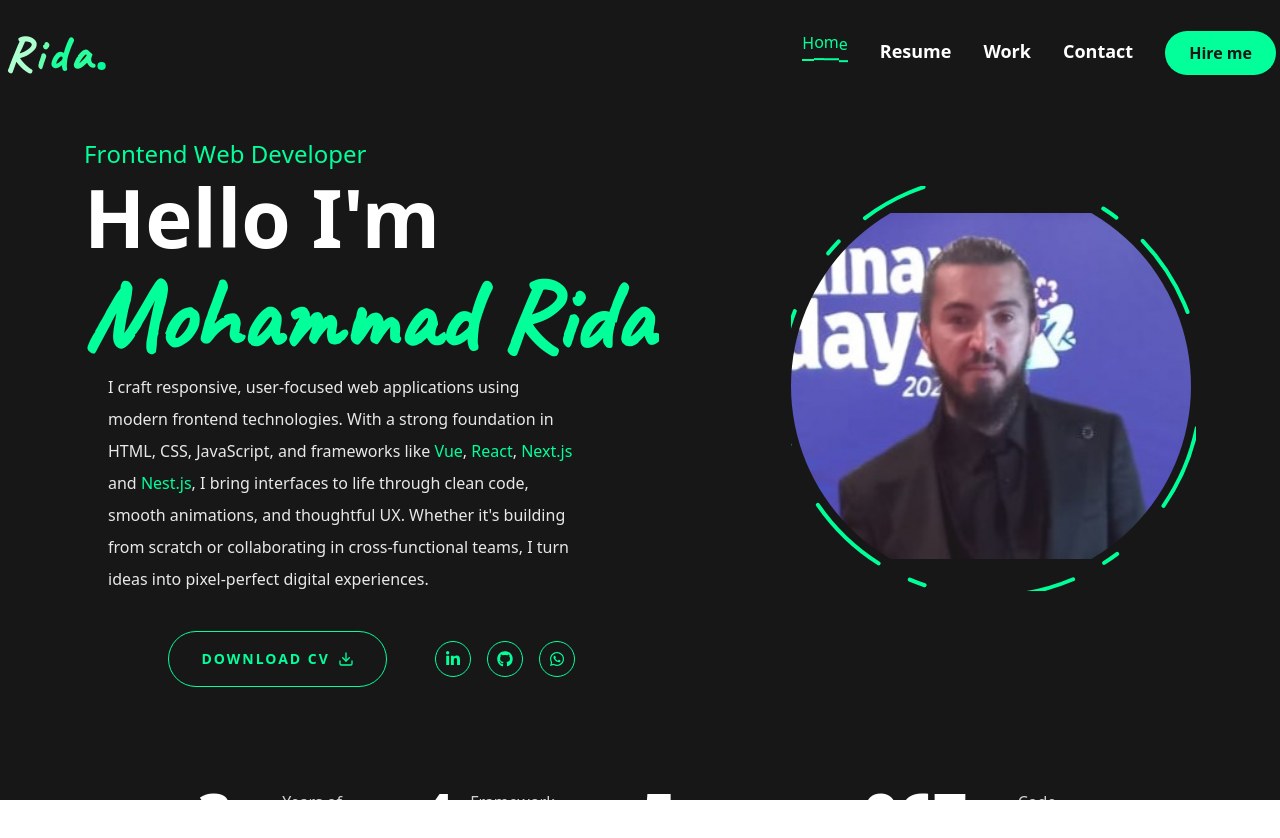
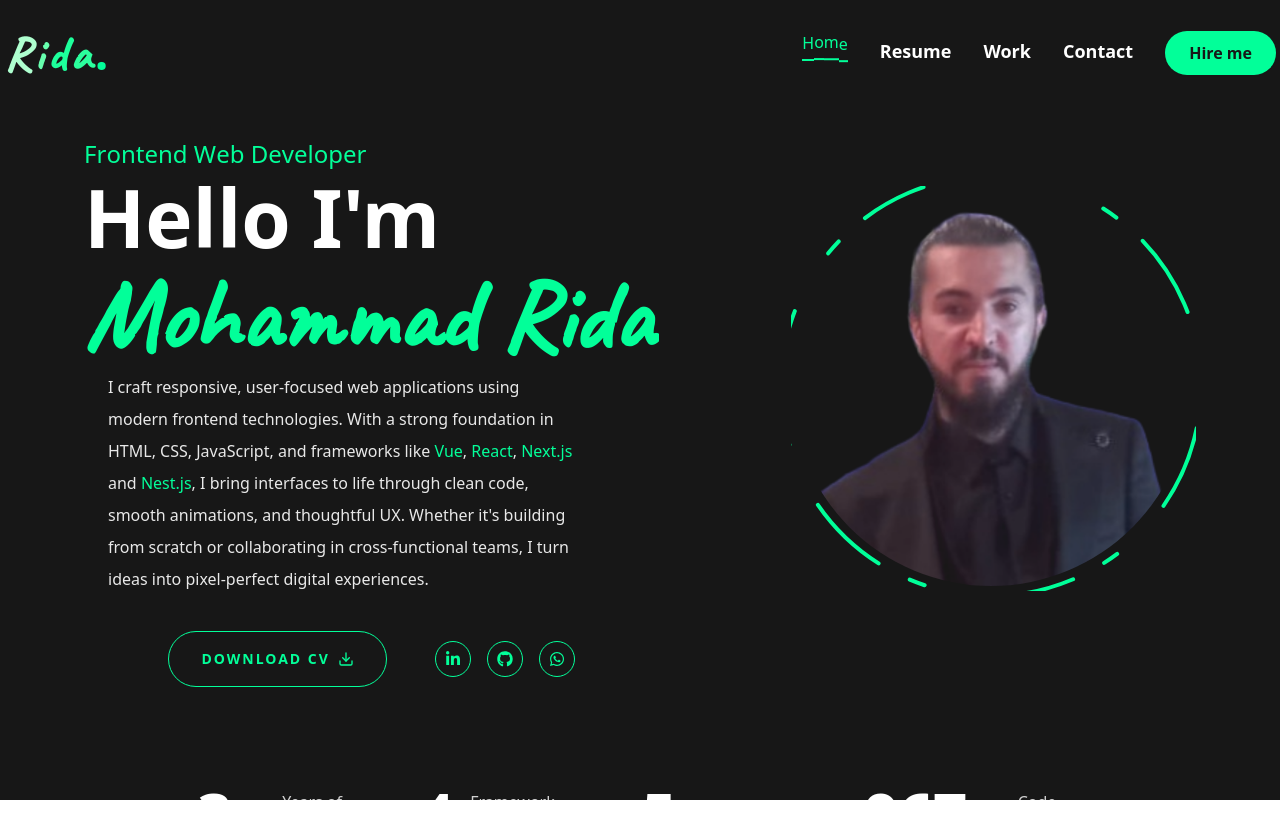
Before and after one commit to mohammadrida990/rida-portfolio, a Next.js app: page / in a window 1280 px wide. Shown: the top 838 px of the page. Built offline with nearby package versions, Linux system fonts and the light colour scheme.

Commit message:
add animation full down for profile image

```diff
--- a/components/Photo.tsx
+++ b/components/Photo.tsx
@@ -6,6 +6,15 @@ import Image from "next/image";
 const Photo = () => {
   return (
     <div className="w-full relative h-full">
+      <motion.div
+        initial={{ width: 0, opacity: 0, y: "-100vh" }}
+        animate={{ width: "100%", opacity: 1, y: 0 }}
+        transition={{
+          width: { duration: 2, ease: "easeInOut", delay: 3 },
+          opacity: { duration: 2, ease: "easeInOut", delay: 3 },
+          y: { duration: 2, ease: "easeInOut", delay: 3 },
+        }}
+      >
         <motion.div
           initial={{ opacity: 0 }}
           animate={{
@@ -30,8 +39,8 @@ const Photo = () => {
             className="w-[300px] h-[300px] xl:w-[400px] xl:h-[400px] absolute mix-blend-lighten rounded-full overflow-hidden"
           >
             <Image
-            className="object-contain"
-            src="/assets/me.JPG"
+              className="object-cover"
+              src="/assets/me.png"
               priority
               quality={100}
               fill
@@ -66,6 +75,7 @@ const Photo = () => {
             />
           </motion.svg>
         </motion.div>
+      </motion.div>
     </div>
   );
 };
--- a/components/ScrollInView.tsx
+++ b/components/ScrollInView.tsx
@@ -4,7 +4,7 @@ import { useRef } from "react";
 export const useScrollInView = () => {
   const ref = useRef(null);
   const isInView = useInView(ref, {
-    once: true,
+    once: false,
     margin: "-50px 0px",
   });
 
```
Also changed, not shown: public/assets/me.png (added). Lines whose indentation alone changed are shown as unchanged.
